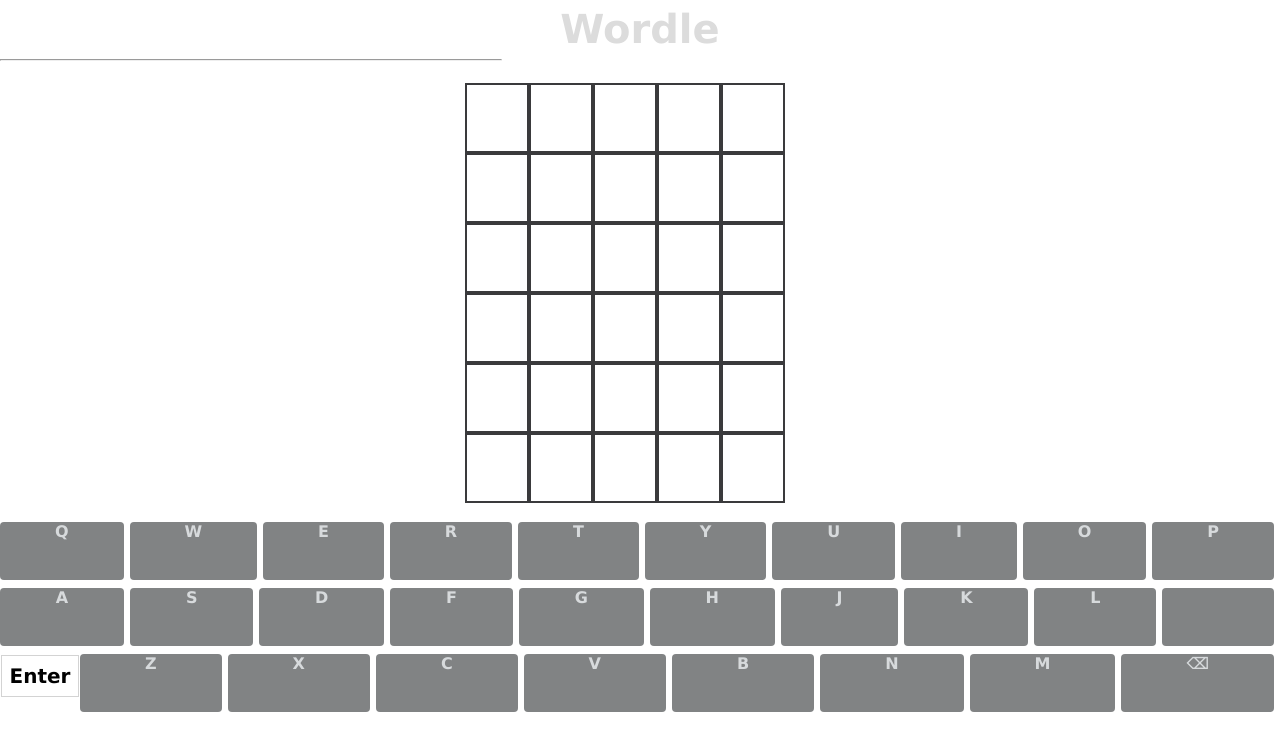
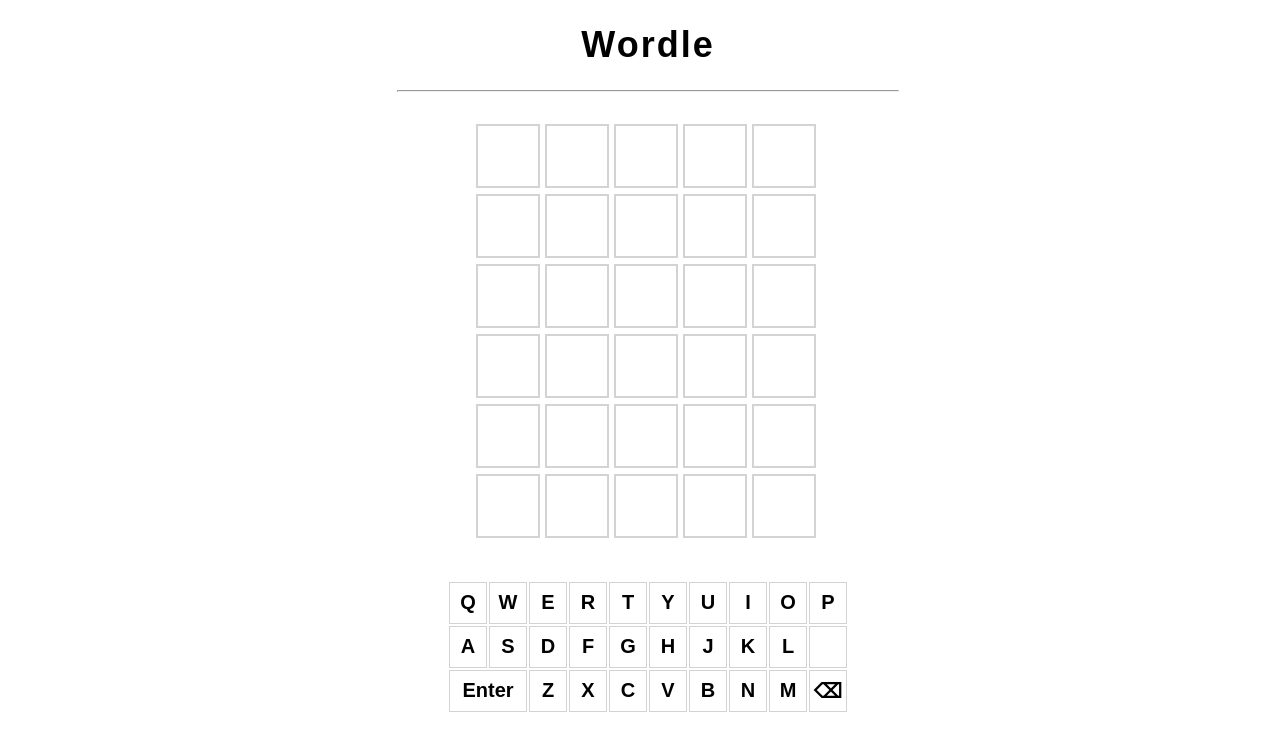
Before and after one commit to UP2024660/WordleCloner, a website with bundled scripts: page public/index.html in a window 1280 px wide. Built offline with nearby package versions, Linux system fonts and the light colour scheme.

Commit message:
Repaired Css

```diff
--- a/public/wordle.css
+++ b/public/wordle.css
@@ -1,14 +1,6 @@
-* {
-    margin: 0;
-    padding: 0;
-}
-
-html,
 body {
-    font-family: "Lucida Sans", "Lucida Sans Regular", "Lucida Grande",
-    "Lucida Sans Unicode", Geneva, Verdana, sans-serif;
+    font-family: Arial, Helvetica, sans-serif;
     text-align: center;
-    margin: 0;
     width: 100vw;
     height: 100vh;
 }
@@ -18,13 +10,9 @@
 }
 
 #title {
-    color: gainsboro;
-    font-size: 2.5rem;
-    font-weight:bold;
-    margin: 0.4rem 0 0.4rem 0;
-    text-align: center;
-    font-family: "Lucida Sans", "Lucida Sans Regular", "Lucida Grande",
-    "Lucida Sans Unicode", Geneva, Verdana, sans-serif;
+    font-size: 36px;
+    font-weight: bold;
+    letter-spacing: 2px;
 }
 
 #board {
@@ -38,14 +26,15 @@
 
 .tile {
     /* Box */
-    border: 2px solid rgb(58, 58, 60);
-    min-width: 60px;
-    min-height: 60px;
-    font-size: 2 rem;
+    border: 2px solid lightgray;
+    width: 60px;
+    height: 60px;
+    margin: 2.5px;
+
+    /* Text */
+    color: black;
+    font-size: 36px;
     font-weight: bold;
-    color: gainsboro;
-    text-transform: uppercase;
-
     display: flex;
     justify-content: center;
     align-items: center;
@@ -71,27 +60,25 @@
 
 
 .keyboard-row {
+    width: 400px;
+
+    margin: 0 auto;
     display: flex;
-    justify-content: center;
-    width: 100%;
-    margin: 0 auto 8px;
-    touch-action: manipulation;
+    flex-wrap: wrap;
 }
 
 .key-tile {
-    font-family: inherit;
+    width: 36px;
+    height: 40px;
+    margin: 1px;
+    border: 1px solid lightgray;
+
+    /* Text */
+    font-size: 20px;
     font-weight: bold;
-    border: 0;
-    padding: 0;
-    height: 58px;
-    cursor: pointer;
-    background-color: rgb(129,131,132);
-    color: rgb(215, 218, 220);
-    flex-grow: 1;
-    text-transform: uppercase;
-    margin-right: 6px;
-    border-radius: 4px;
-    user-select: none;
+    display: flex;
+    justify-content: center;
+    align-items: center;
 }
 
 .enter-key-tile {
```
